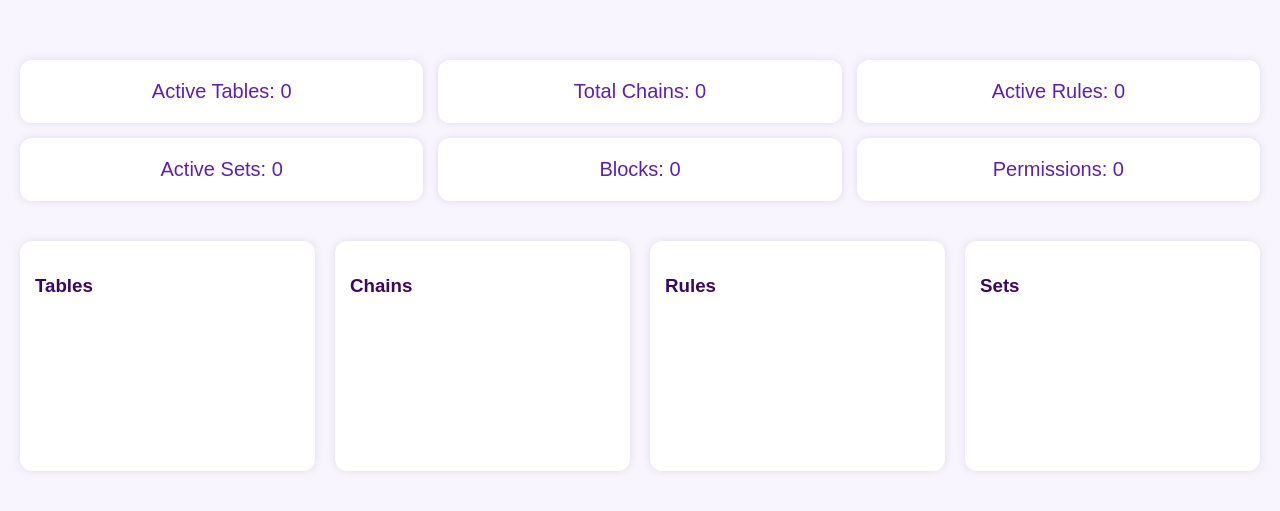
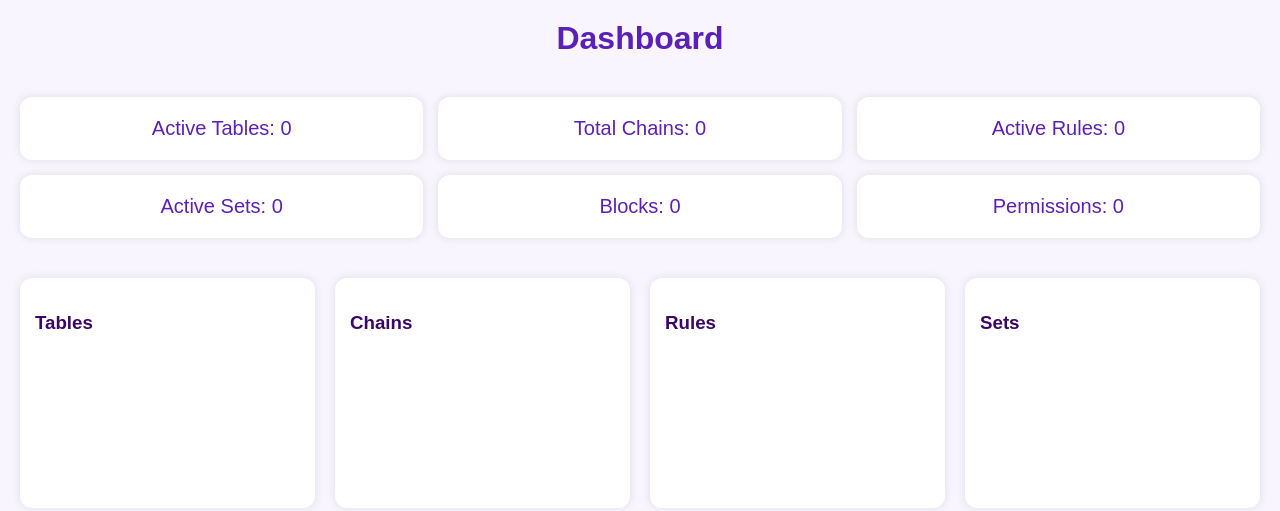
Before and after one commit to icaruuuuuu/firewall-wizard, a plain HTML site: page front/dashboard/dashboard.html in a window 1280 px wide. Drawn offline with nearby package versions, Linux system fonts and the light colour scheme.

Commit message:
Alterado.

```diff
--- a/front/css/dashboard.css
+++ b/front/css/dashboard.css
@@ -12,6 +12,15 @@ padding: 20px;
 text-align: center;
 color: white;
 font-size: 28px;
+}
+
+/* Título principal da página */
+.page-title {
+	color: #5b21b6; /* roxo */
+	text-align: center;
+	margin: 0;
+	font-size: 32px;
+	font-weight: 700;
 }
 
 
--- a/front/dashboard/dashboard.html
+++ b/front/dashboard/dashboard.html
@@ -9,6 +9,7 @@
 </head>
 <body>
 <header class="header">
+    <h1 class="page-title">Dashboard</h1>
 </header>
 
 <section class="kpi-container">
```
